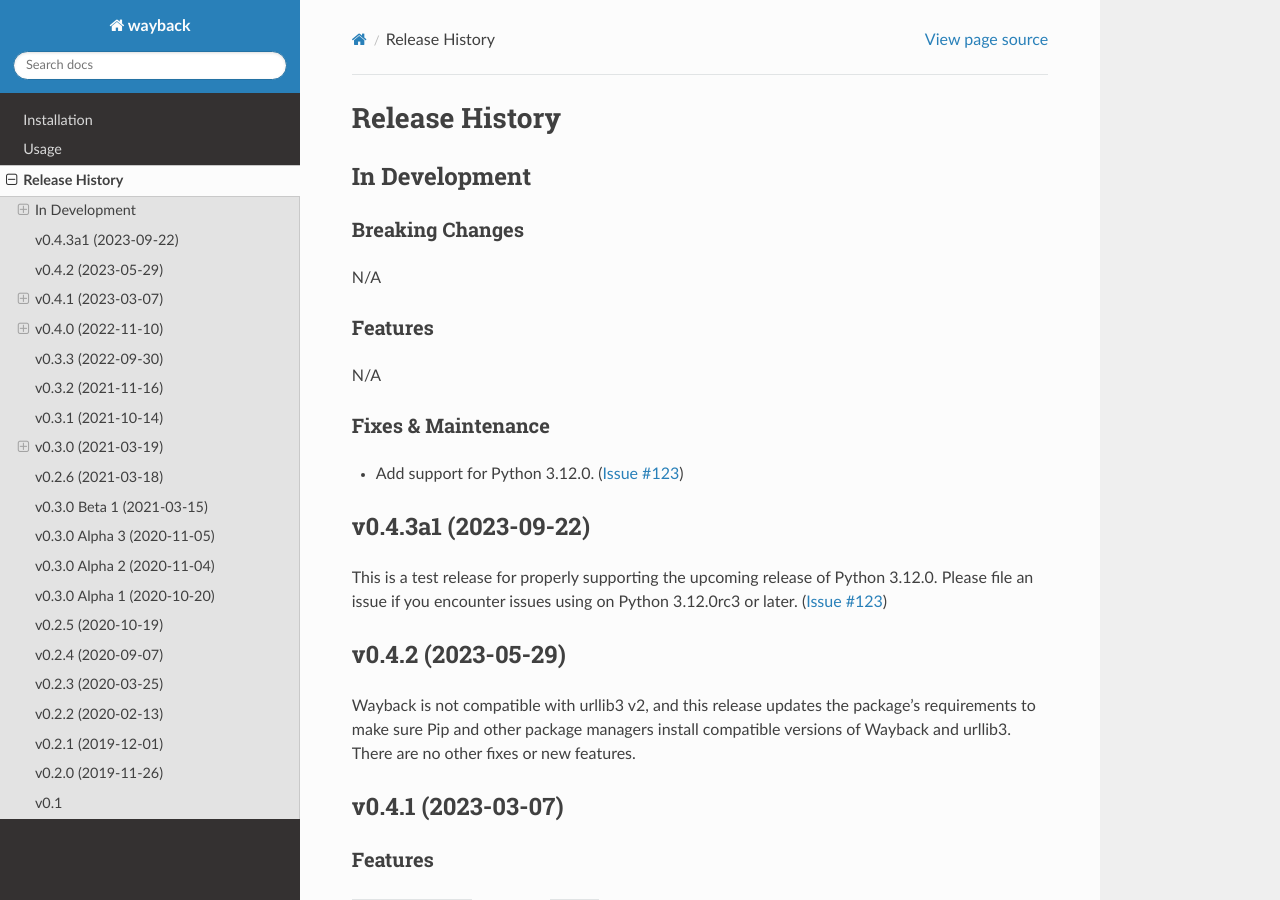
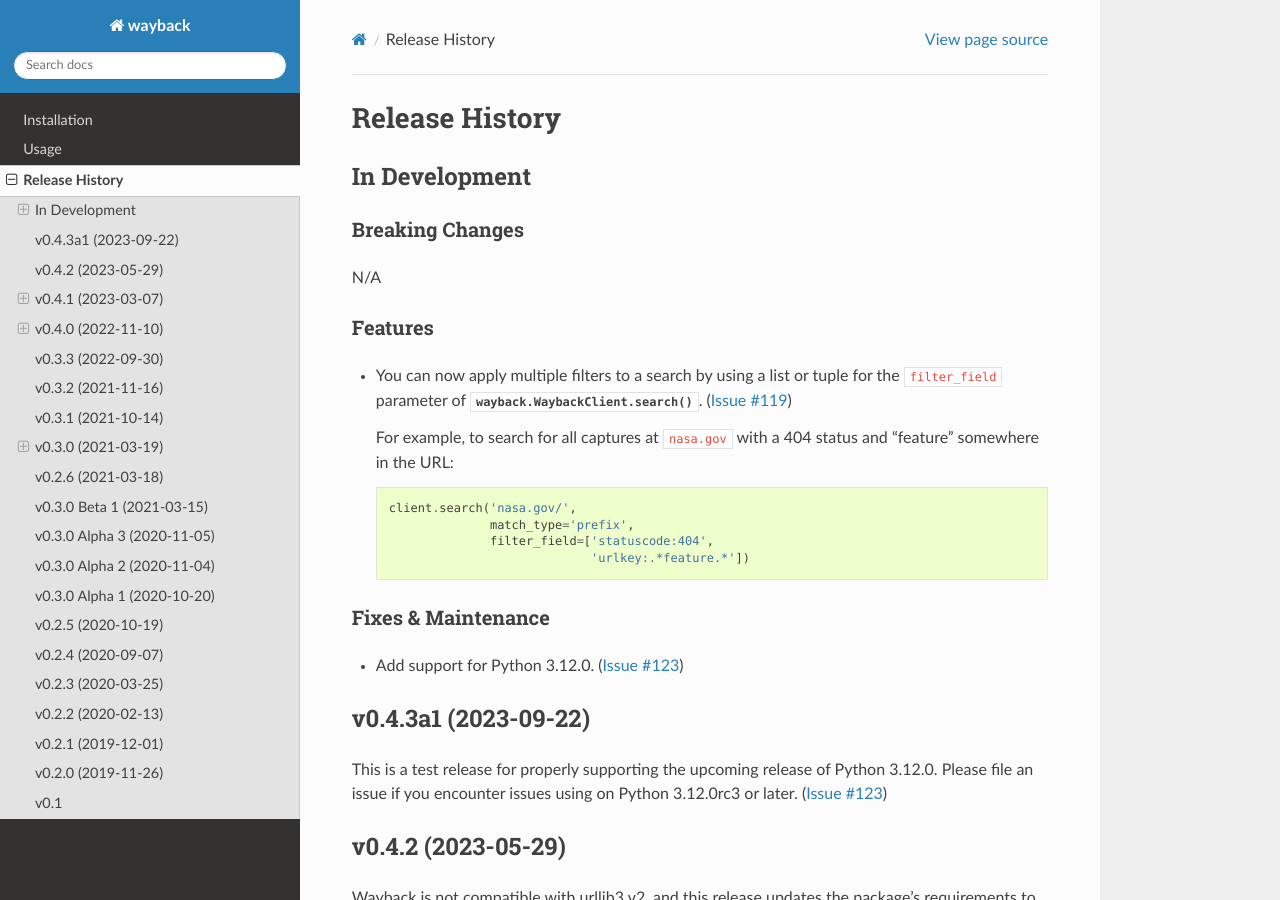
Before and after one commit to edgi-govdata-archiving/wayback, a Sphinx documentation site: the page built from docs/source/release-history.rst, in a window 1280 px wide and 900 px high. Built offline with Sphinx 7.4.7 and the Read the Docs theme 2.0.0, drawn with Linux system fonts in a browser that asks for light colours.

Commit message:
Add release notes and minor docs fix

```diff
--- a/docs/source/release-history.rst
+++ b/docs/source/release-history.rst
@@ -14,7 +14,16 @@
 Features
 ^^^^^^^^
 
-N/A
+- You can now apply multiple filters to a search by using a list or tuple for the ``filter_field`` parameter of :meth:`wayback.WaybackClient.search`. (:issue:`119`)
+
+  For example, to search for all captures at ``nasa.gov`` with a 404 status and “feature” somewhere in the URL:
+
+  .. code-block:: python
+
+     client.search('nasa.gov/',
+                   match_type='prefix',
+                   filter_field=['statuscode:404',
+                                 'urlkey:.*feature.*'])
 
 
 Fixes & Maintenance
```
Also changed, not shown: 1 other file.
